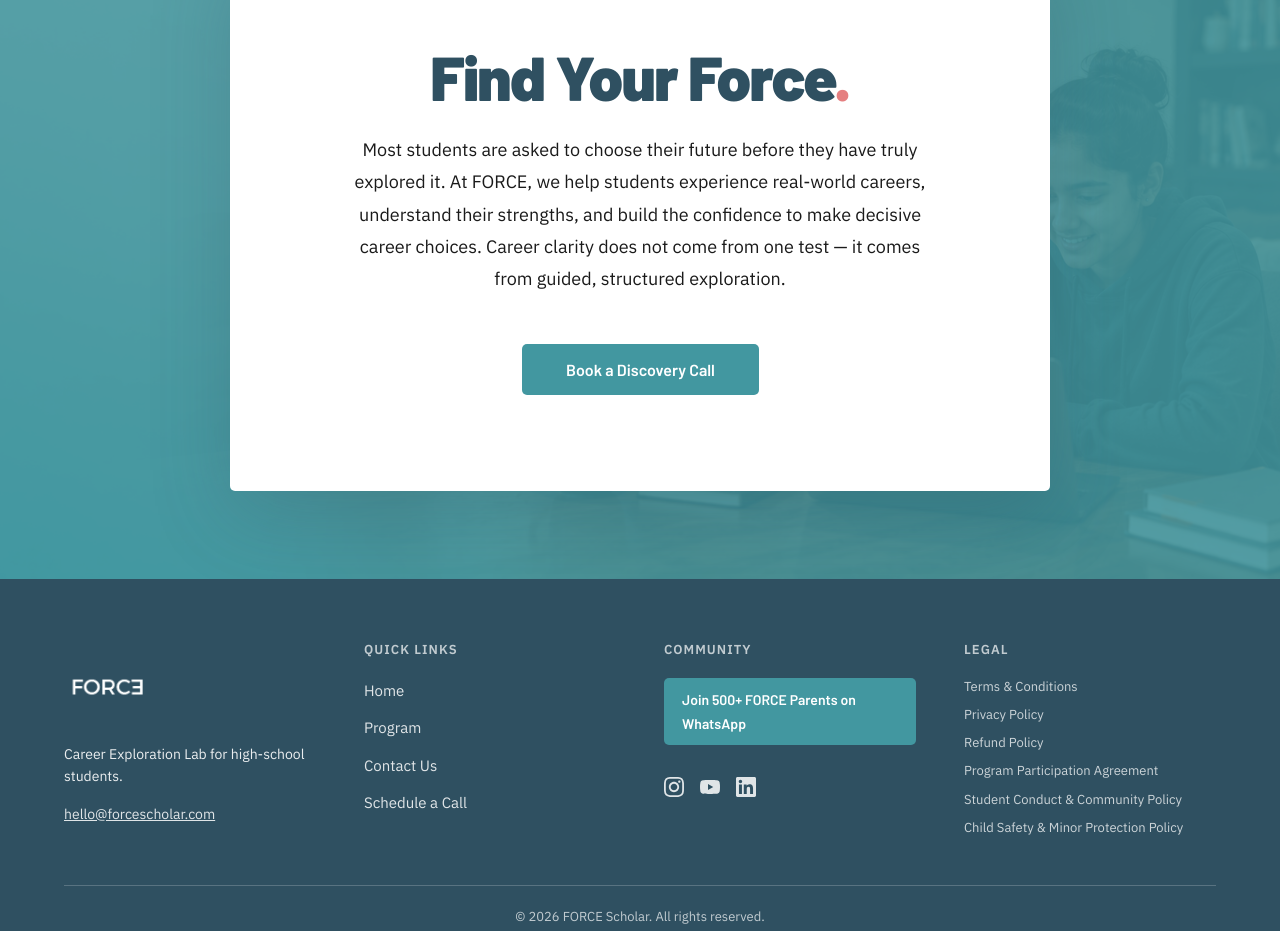
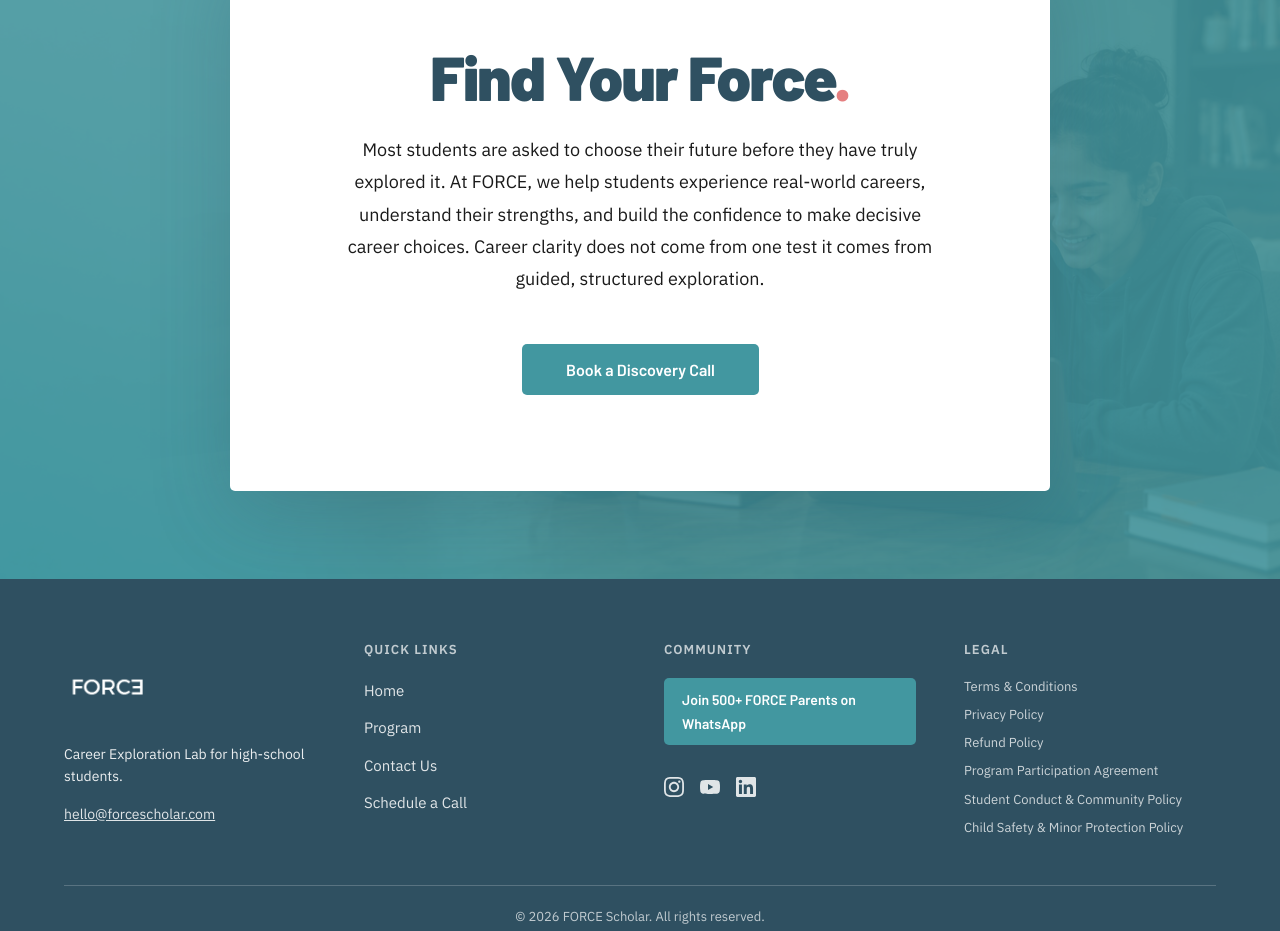
Before and after one commit to stark-03/Force-Website, a React (Create React App) app: page / in a window 1280 px wide. Shown: the part 8060-8991 px from the top of the page. Built offline with nearby package versions, Linux system fonts and the light colour scheme; a web font is replaced by a local one.

Commit message:
updated the minor change

```diff
--- a/src/pages/Home.jsx
+++ b/src/pages/Home.jsx
@@ -887,7 +887,7 @@
             maxWidth: 600, margin: '0 auto 48px',
           }}
         >
-          Most students are asked to choose their future before they have truly explored it. At FORCE, we help students experience real-world careers, understand their strengths, and build the confidence to make decisive career choices. Career clarity does not come from one test — it comes from guided, structured exploration.
+          Most students are asked to choose their future before they have truly explored it. At FORCE, we help students experience real-world careers, understand their strengths, and build the confidence to make decisive career choices. Career clarity does not come from one test it comes from guided, structured exploration.
         </motion.p>
 
         <motion.div
```
